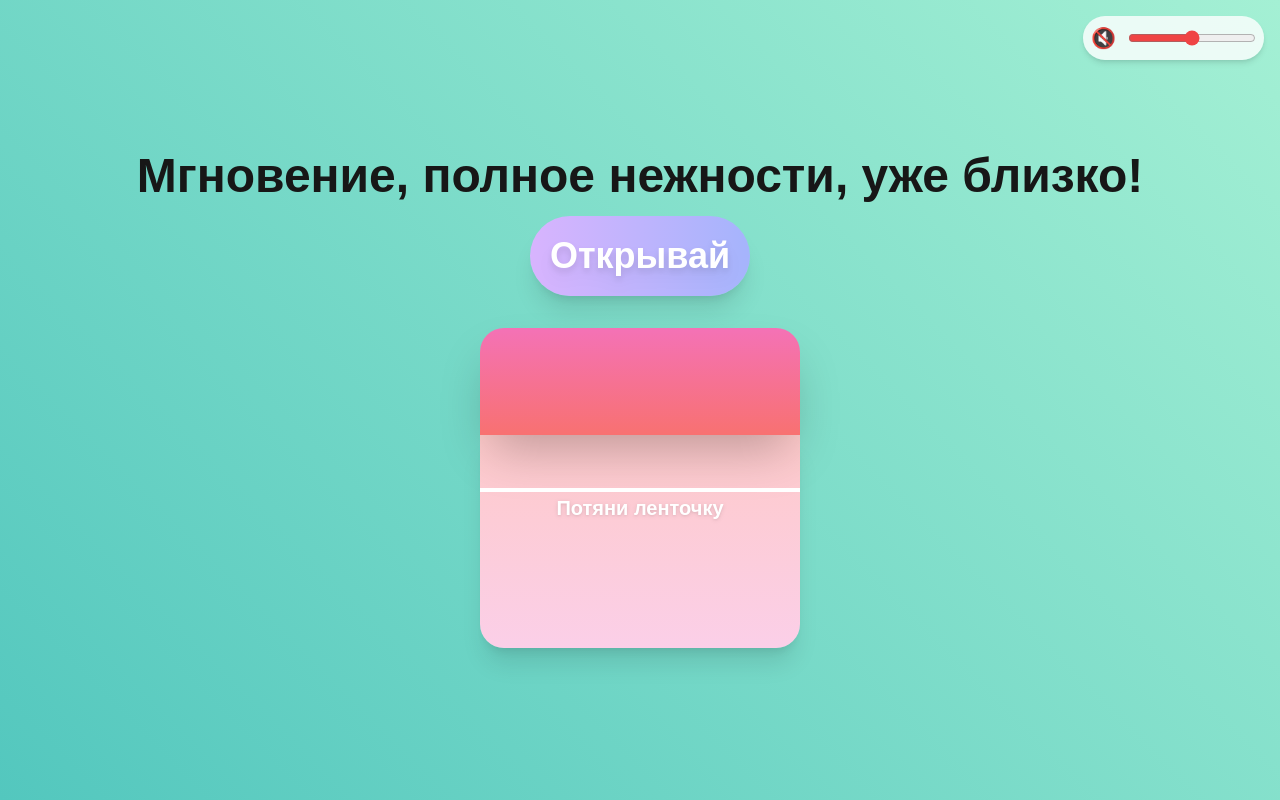
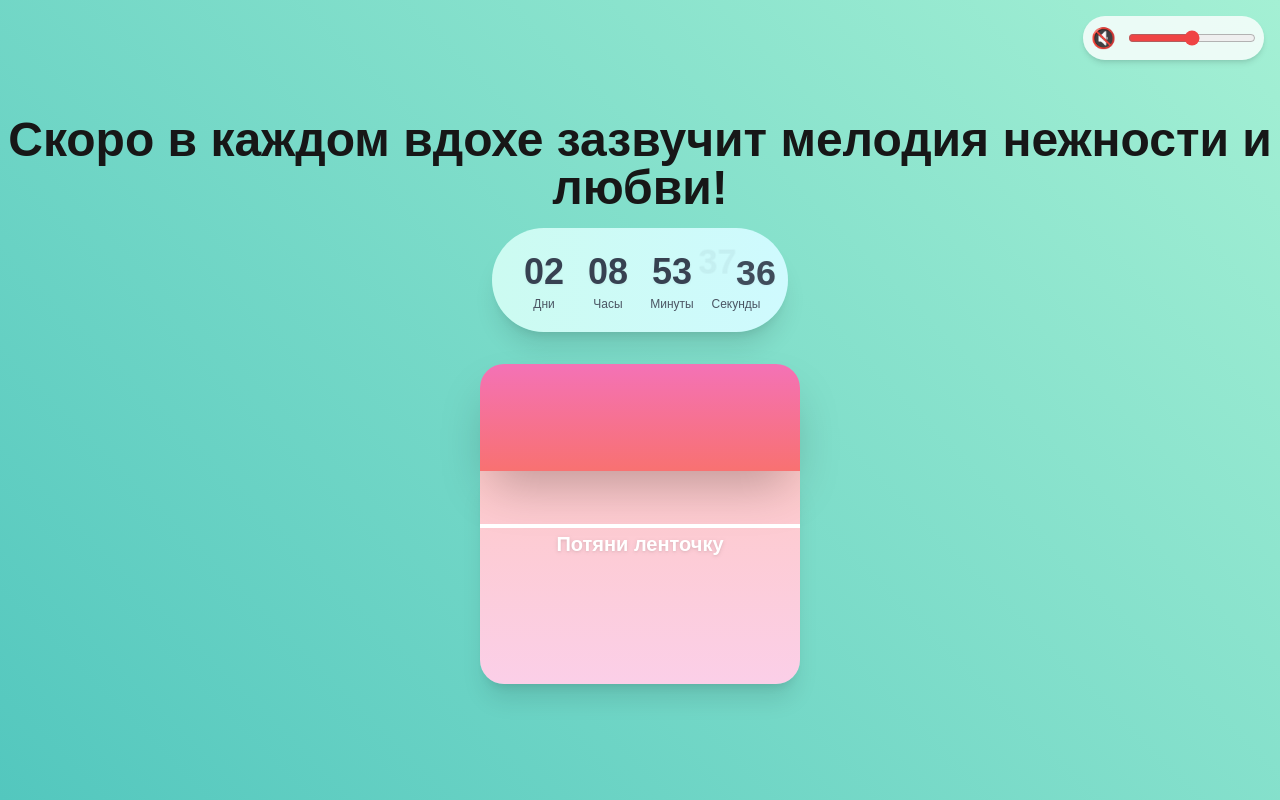
Before and after one commit to cl7paBka/valentine-day-surprise, a Next.js app: page / in a window 1280 px wide. Built offline with nearby package versions, Linux system fonts and the light colour scheme.

Commit message:
fixing before npm run build

```diff
--- a/src/app/page.tsx
+++ b/src/app/page.tsx
@@ -8,7 +8,7 @@ import { CelebrationEffects } from "@/components/CelebrationEffects";
 import { motion, AnimatePresence } from "framer-motion";
 
 export default function Page() {
-  const targetDate = new Date("2025-02-10T16:02:00");
+  const targetDate = new Date("2025-02-14T00:00:00");
 
   const [isLocked, setIsLocked] = useState(true);
   const [showSurprise, setShowSurprise] = useState(false);
@@ -52,14 +52,16 @@ export default function Page() {
   };
 
   const romanticPhrases = [
-    "Скоро начнется волшебство!",
-    "Осталось совсем немного до начала сказки!",
-    "Время приближается к чуду!",
-    "Секунды тают – вот-вот начнется любовь!",
-    "Волшебство уже на пороге!",
     "Мгновение, полное нежности, уже близко!",
     "Скоро твой подарок раскроется!",
     "Любовь витает в воздухе – осталось чуть-чуть!",
+    "Секунды шепчут о грядущем чуде!",
+    "Скоро твой мир наполнится светом нежности!",
+    "Секунды тают, и нежность наполняет воздух!",
+    "Скоро мир окрасится в краски любви!",
+    "Скоро в каждом вдохе зазвучит мелодия нежности и любви!",
+    "Любовь обрушится, как волшебный дождь, освежая каждое мгновение!",
+    "Скоро мир засияет ярче, ведь любовь уже в каждом луче света!"
   ];
 
   const [randomPhrase, setRandomPhrase] = useState("");
--- a/src/components/Countdown.tsx
+++ b/src/components/Countdown.tsx
@@ -16,7 +16,7 @@ const TimeBlock: React.FC<TimeBlockProps> = ({ value, label }) => {
     <div className="flex flex-col items-center">
       {/* Фиксированная обёртка для предотвращения дерганья при изменении */}
       <div className="w-16 h-12 flex items-center justify-center">
-        <AnimatePresence exitBeforeEnter>
+        <AnimatePresence mode="sync">
           <motion.div
             key={value}
             layout
@@ -102,7 +102,7 @@ export const Countdown: React.FC<CountdownProps> = ({ targetDate, onTimerEnd })
       {...pulseAnimation}
     >
       {timerEnded ? (
-        <AnimatePresence exitBeforeEnter>
+        <AnimatePresence mode="wait">
           <motion.div
             key="open"
             initial={{ opacity: 0, y: 10, scale: 0.95 }}
--- a/src/components/GiftBox.tsx
+++ b/src/components/GiftBox.tsx
@@ -19,7 +19,6 @@ export const GiftBox: React.FC<GiftBoxProps> = ({ isLocked, onOpen }) => {
     "Подожди ещё чуть-чуть...",
     "Еще немного, пожалуйста...",
     "Секундочку...",
-    "Терпение – красота!",
     "Скоро будет сюрприз!",
     "Еще чуть, и чудо случится!",
     "Момент волшебства уже близко!",
```
